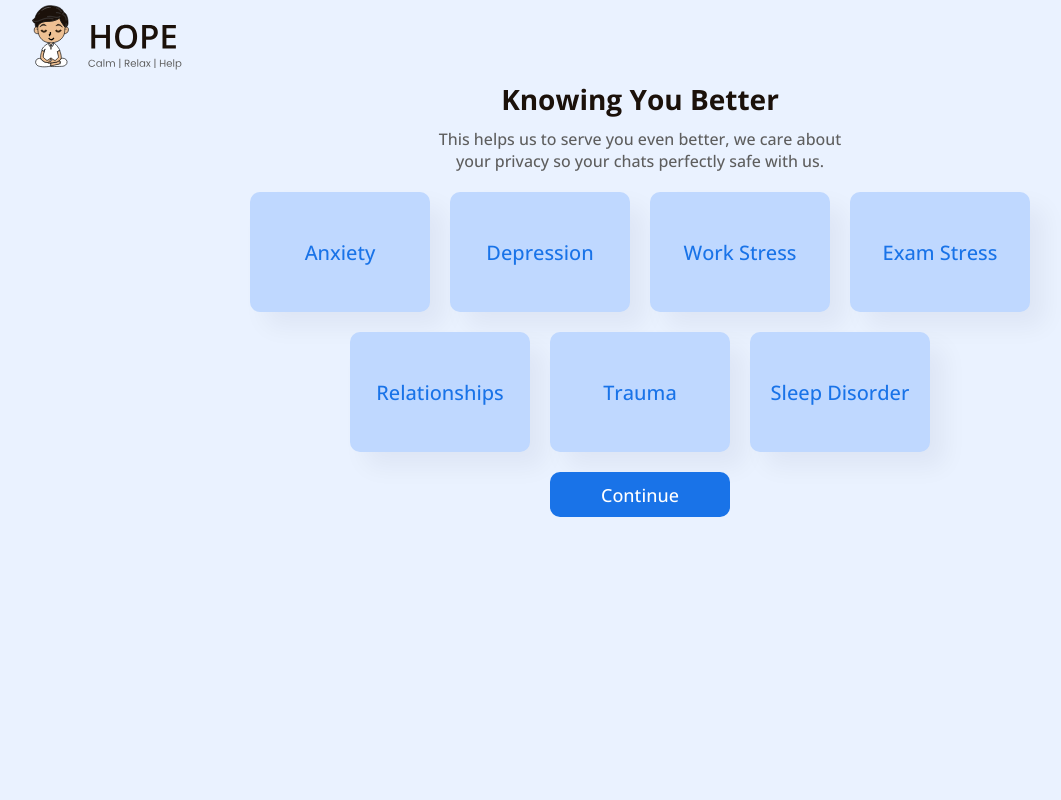
After one commit to vansh18/Google-Solution-Challenge-2023, a CodeIgniter app: page /Google-Solution-Challenge-2023/index.php/login/knowing_you in a window 1280 px wide. The commit adds this page. Shown: the whole page, without its empty margins (0-1061 px from the left). Run offline with CodeIgniter, Linux system fonts and the light colour scheme; some web fonts are replaced.

Commit message:
added knwoing you page

```diff
--- a/hope/application/config/routes.php
+++ b/hope/application/config/routes.php
@@ -58,6 +58,7 @@ $route['validate-user'] = 'login/validate';
 $route['logout'] = 'login/user_logout';
 $route['signup'] = 'login/signup';
 $route['register-user'] = 'login/register_user';
+$route['knowing-you'] = 'login/knowing_you';
 
 $route['home'] = 'home';
 $route['chill-music'] = 'home/chill_music';
--- a/hope/application/controllers/Login.php
+++ b/hope/application/controllers/Login.php
@@ -55,6 +55,10 @@ class Login extends CI_Controller {
             $this->LoginModel->register($name,$email,$password);
             echo json_encode(array('status' => 200, 'success' => true, 'email' => $email, 'password' => $password));
     }
+    public function knowing_you()
+    {
+        $this->load->view("knowing_view.php");
+    }
     public function user_logout()
     {
         $this->LoginModel->destroy_session();
--- /dev/null
+++ b/hope/application/views/knowing_view.php
@@ -0,0 +1,72 @@
+<?php
+defined('BASEPATH') OR exit('No direct script access allowed');
+?>
+<!DOCTYPE html>
+<html lang="en">
+<head>
+    <meta name="viewport" content="width=device-width, initial-scale=1.0">
+    <title>HOPE - Knowing You Better</title>
+    <link rel="icon" type="image/x-icon" href="/images/favicon-32x32.png">
+    <link rel="stylesheet" href="<?php echo ASSETS.'css/knowing.css';?>">
+</head>
+<body>
+    <header>
+        <div class="logo">
+            <a href="<?php echo BASE_URL."home";?>">
+                    <img src="<?php echo ASSETS.'images/LOGO_HOME.svg';?>" alt="" srcset="" >
+            </a>
+        </div>
+    </header>
+    <div class="info-message">
+        <h1>Knowing You Better</h1>
+        <p>This helps us to serve you even better, we care about your privacy so your chats perfectly safe with us.</p>
+    </div>
+    <section class="problems">
+        <div class="tile">
+            <input type="checkbox" name="problem" id="Anxiety">
+            <label for="Anxiety">
+                <h6>Anxiety</h6>
+            </label>
+        </div>
+        <div class="tile">
+            <input type="checkbox" name="problem" id="Depression">
+            <label for="Depression">
+                <h6>Depression</h6>
+            </label>
+        </div>
+        <div class="tile">
+            <input type="checkbox" name="problem" id="WorkStress">
+            <label for="WorkStress">
+                <h6>Work Stress</h6>
+            </label>
+        </div>
+        <div class="tile">
+            <input type="checkbox" name="problem" id="ExamStress">
+            <label for="ExamStress">
+                <h6>Exam Stress</h6>
+            </label>
+        </div>
+        <div class="tile">
+            <input type="checkbox" name="problem" id="Relationships">
+            <label for="Relationships">
+                <h6>Relationships</h6>
+            </label>
+        </div>
+        <div class="tile">
+            <input type="checkbox" name="problem" id="Trauma">
+            <label for="Trauma">
+                <h6>Trauma</h6>
+            </label>
+        </div>
+        <div class="tile">
+            <input type="checkbox" name="problem" id="SleepDisorder">
+            <label for="SleepDisorder">
+                <h6>Sleep Disorder</h6>
+            </label>
+        </div>
+    </section>
+    <div class="button">
+        <button type="button" onclick="window.location.href = '<?php echo BASE_URL.'login'; ?>'">Continue</button>
+    </div>
+</body>
+</html>
--- a/hope/application/views/signup_view.php
+++ b/hope/application/views/signup_view.php
@@ -153,7 +153,7 @@ defined('BASEPATH') OR exit('No direct script access allowed');
                     console.log("success");
                     console.log(response.email);
                     console.log(response.password);
-                    window.location.href = '<?php echo BASE_URL."home"; ?>'; // Redirect to the home page
+                    window.location.href = '<?php echo BASE_URL."knowing-you"; ?>'; // Redirect to the home page
                 }
                 else {
                     $('#error-message').text("Email already registered, please try a different one!"); // Display error message
--- a/hope/assets/css/knowing.css
+++ b/hope/assets/css/knowing.css
@@ -41,6 +41,7 @@ header
     overflow: visible;
 }
 
+
 .info-message
 {
     text-align: center;
@@ -63,47 +64,83 @@ header
 
 .problems
 {
-    width: 90%;
-    margin: 30px auto;
+
+    position: relative;
     display: flex;
     align-items: center;
     justify-content: center;
     flex-wrap: wrap;
+    gap: 20px;
+    width: 65%;
+    margin: 20px auto;
 }
 
-.box
+.tile
 {
-    background: #BFD8FF;
-    border-radius: 20px;
-    margin: 0 30px;
-    margin-bottom: 30px;
-    width: 220px;
-    height: 140px;
+    height: 120px;
+    width: 180px;
+    position: relative;
+}
+
+input[type="checkbox"]
+{
+    -webkit-appearance: none;
+    -moz-appearance: none;
+    appearance: none;
+    position: relative;
+    height: 100%;
+    width: 100%;
+    background-color: #BFD8FF;
+    border-radius: 10px;
+    cursor: pointer;
+    border: 3px solid transparent;
+    outline: none;
+    box-shadow: 15px 15px 25px rgba(2,28,53,0.05);
+    transition: .3s ease-in-out;
+}
+
+input[type="checkbox"]:hover
+{
+    transform: scale(1.03);
+}
+
+input[type="checkbox"]:checked
+{
+    border: 3px solid #478bfb;
+}
+
+label
+{
     display: flex;
+    flex-direction: column;
     align-items: center;
     justify-content: center;
-    font-weight: 600;
-    font-size: 20px;
-    color: #1973E8;
-    transition: .3s ease-in-out;
+    gap: 20px;
+    height: 100%;
+    width: 100%;
+    position: absolute;
+    bottom: 0;
     cursor: pointer;
 }
 
-.box:hover
+label h6
 {
-    background: #5A9BFF;
-    color: #FFF;
+    font-family: 'Open Sans';
+    font-size: 20px;
+    font-weight: 500;
+    color: #1973E8;
 }
 
 .button
 {
-    position: inherit;
-    margin: 0 auto;
-    text-align: center;
+    display: flex;
+    align-items: cen;
+    justify-content: center;
 }
 
 .button button
 {
+    position: relative;
     background: #1973E8;
     color: #FFF;
     font-size: 18px;
@@ -112,14 +149,53 @@ header
     height: 45px;
     border-radius: 10px;
     font-weight: 500;
-    transition: .3s ease-in-out;
+    transition: .3s ;
     cursor: pointer;
-    border: 2px solid #1973E8;
+    border: none;
+    display: flex;
+    justify-content: center;
+    align-items: center;
 }
 
 .button button:hover
 {
-    background: transparent;
-    border: 2px solid #1973E8;
-    color: #1973E8;
+    border: none;
+    background: #145CBA;
+    color: #FFF;
+    border: none;
 }
+
+::-webkit-scrollbar
+{
+  width: 0px;
+}
+
+@media only screen and (max-width: 480px)
+{
+    .info-message h1
+    {
+      margin-top: 20px;
+    }
+
+    .problems
+    {
+        display: flex;
+        flex-direction: row;
+        width: 100%;
+        margin: 20px auto;
+    }
+
+    .tile
+    {
+        height: 80px;
+        width: 120px;
+    }
+
+    label h6
+    {
+        font-family: 'Open Sans';
+        font-size: 14px;
+        font-weight: 500;
+        color: #1973E8;
+    }
+}
```
